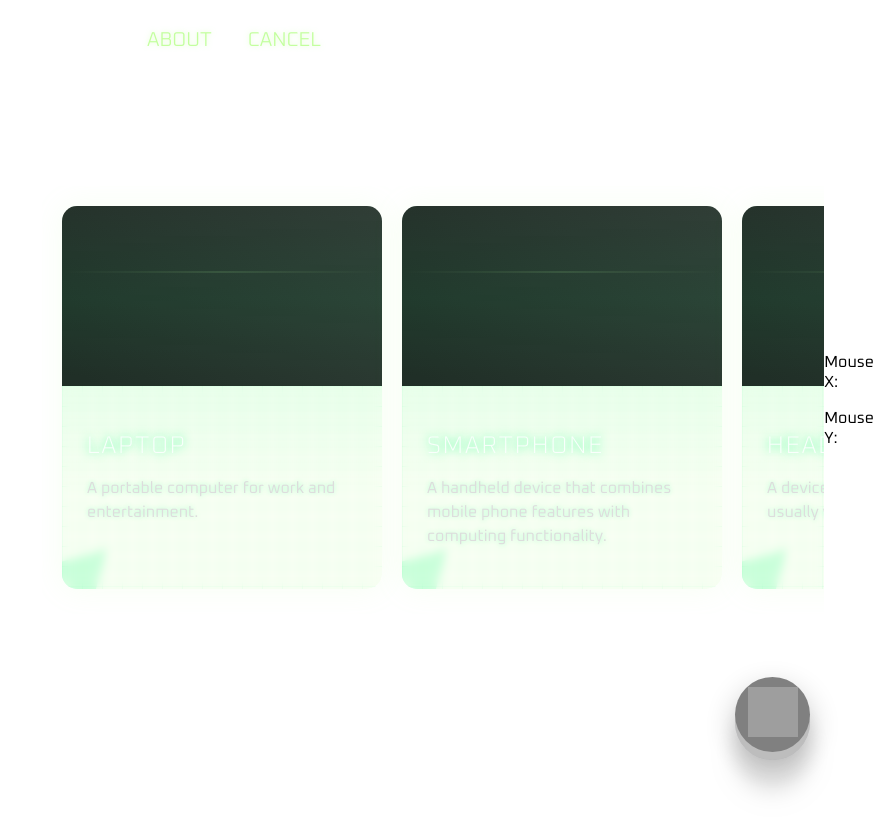
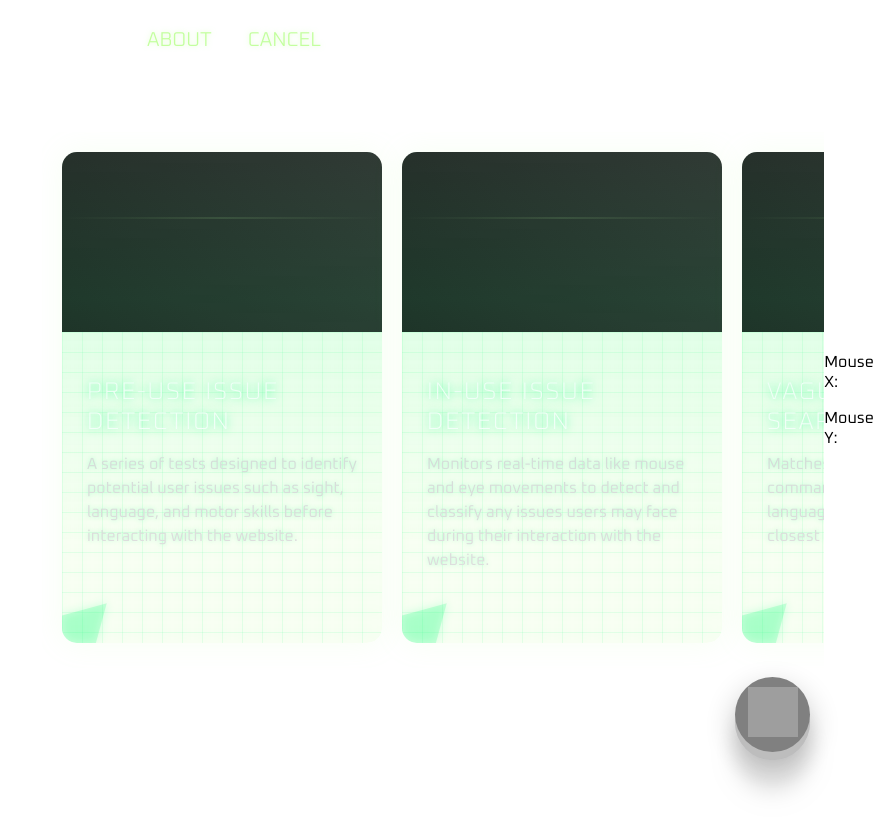
Before and after one commit to choobrendan/uncle, a React (Create React App) app: page /about in a window 1280 px wide. Shown: the top 832 px of the page, without its empty margins (406-1280 px from the left). Before the commit the page ends 800 px from the top, so only its background shows below. Built offline with nearby package versions, Linux system fonts and the light colour scheme; grey boxes are pictures that could not be loaded.

Commit message:
A lot changed

```diff
--- a/src/components/AboutCard.css
+++ b/src/components/AboutCard.css
@@ -9,7 +9,8 @@
 } */
 
 .card {
-    min-width: 320px;
+    min-width: 320px; /* Allow the width to expand based on content */
+    display: inline-block; /* Make the card inline to adjust based on content */
     border-radius: 15px;
     overflow: hidden;
     position: relative;
@@ -29,7 +30,6 @@
 .card-title {
     font-weight: 200;
     color: #fff;
-    font-size: 24px;
     margin-bottom: 15px;
     text-transform: uppercase;
     letter-spacing: 2px;
--- a/src/components/AboutCard.js
+++ b/src/components/AboutCard.js
@@ -1,19 +1,21 @@
 import React from 'react';
 import './AboutCard.css'; // Import the external CSS for styling
 
-const AboutCard = ({ item }) => {
+const AboutCard = ({ item, textSizeModifier }) => {
   return (
-    <div className="card">
+    <div className="card"style={{ minWidth: `${320 * textSizeModifier}px`}}>
       <div className="card-grid"></div>
       <div className="geometric-shape circle"></div>
       <div className="geometric-shape triangle"></div>
-      <div className="card-image">
-
-      </div>
+      <div className="card-image"></div>
       <div className="neon-line"></div>
       <div className="card-content">
-        <h2 className="card-title">{item.name}</h2>
-        <p className="card-text">{item.description}</p>
+        <h2 className="card-title" style={{ fontSize: `${24 * textSizeModifier}px` }}>
+          {item.name}
+        </h2>
+        <p className="card-text" style={{ fontSize: `${16 * textSizeModifier}px` }}>
+          {item.description}
+        </p>
       </div>
       <div className="scanline"></div>
     </div>
--- a/src/components/AboutCarousel.js
+++ b/src/components/AboutCarousel.js
@@ -1,19 +1,19 @@
 import React from 'react';
 import AboutCard from '../components/AboutCard';
 import "./AboutCarousel.css"
-const AboutCarousel = () => {
+const AboutCarousel = ({textSizeModifier}) => {
   const items = [
-    { name: 'Laptop', description: 'A portable computer for work and entertainment.' },
-    { name: 'Smartphone', description: 'A handheld device that combines mobile phone features with computing functionality.' },
-    { name: 'Headphones', description: 'A device for listening to audio, usually worn over or in the ears.' },
-    { name: 'Watch', description: 'A wristwatch used for telling time, often with additional features like fitness tracking.' },
-    { name: 'Camera', description: 'A device used to capture photos or videos.' },
+    { name: 'Pre-Use Issue Detection', description: 'A series of tests designed to identify potential user issues such as sight, language, and motor skills before interacting with the website.' },
+    { name: 'In-Use Issue Detection', description: 'Monitors real-time data like mouse and eye movements to detect and classify any issues users may face during their interaction with the website.' },
+    { name: 'Vague Prompt Search Function', description: 'Matches user input to existing commands or prompts using natural language processing to find the closest match.' },
+    { name: 'Website Customisation Function', description: "Adjusts the website's layout, font size, and components based on the user's needs and preferences to ensure accessibility and convenience." },
+    { name: 'App Guidance Function', description: ' Provides assistance by remembering past actions, predicting user behavior, and explaining actions to help users navigate and interact with the app more effectively.' },
   ];
 
   return (
     <div className="aboutCard" style={styles.aboutCard}>
       {items.map((item, index) => (
-        <AboutCard key={index} item={item} />
+        <AboutCard key={index} item={item} textSizeModifier={textSizeModifier}/>
       ))}
     </div>
   );
--- a/src/components/Background.js
+++ b/src/components/Background.js
@@ -2,7 +2,7 @@ import React, { useState, useEffect } from 'react';
 import FaceRender from '../components/FaceRender';
 import HandRender from '../components/HandRender';
 import "./Background.css"
-const Background = ({ showRender }) => {
+const Background = ({ showRender,brightnessIndex }) => {
   const [mouseX, setMouseX] = useState('');
   const [mouseY, setMouseY] = useState('');
   const [gazeX, setGazeX] = useState(0);
@@ -24,7 +24,7 @@ const Background = ({ showRender }) => {
   }, []);
 
   return (
-    <div className="bg">
+    <div className="bg" style={{filter:`brightness(${1*brightnessIndex}`}}>
       <div className="coordinates">
         <div className="mouse-coordinates">
           <div className="mouse-box">
--- a/src/components/Header.js
+++ b/src/components/Header.js
@@ -1,9 +1,9 @@
 
 import React from 'react';
 
-const Header = ({ item }) => {
+const Header = ({ item ,brightnessIndex, setBrightnessIndex}) => {
     return (
-<div className="header">
+<div className="header" style={{filter:`brightness(${1*brightnessIndex}`}}>
 <div className="centered">
   <a className="scifi-button" href="/about"><router-link to="/about">About</router-link></a>
   <a className="scifi-button" href="#0">Cancel</a>
--- a/src/index.js
+++ b/src/index.js
@@ -1,38 +1,79 @@
-import React, { useState } from 'react';
+import React, { useState, useEffect } from 'react';
 import ReactDOM from 'react-dom/client';
 import './index.css';
 import reportWebVitals from './reportWebVitals';
-import { BrowserRouter as Router, Routes, Route } from 'react-router-dom';
-import Home from './pages/Home'; // Assuming Home.js exists in the same directory
+import { BrowserRouter as Router, Routes, Route, useNavigate } from 'react-router-dom';
+import Home from './pages/Home';
 import About from './pages/About';
 import Header from './components/Header';
 
 function App() {
   const [selectionIndex, setSelectionIndex] = useState(-1);
+  const [textSizeModifier, setTextSizeModifier] = useState(1);
+  const navigate = useNavigate();
+  const [brightnessIndex, setBrightnessIndex]= useState(1);
+  useEffect(() => {
+    switch (selectionIndex) {
+      case 1:
+        setTextSizeModifier(prev => prev * 1.25);
+        break;
+      case 2:
+        setTextSizeModifier(prev => prev / 1.25);
+
+        break;
+      case 5:
+        setBrightnessIndex(prev => prev*1.1)
+        break;
+        case 6:
+          setBrightnessIndex(prev => prev/1.1)
+          break;
+      case 7:
+        navigate('/');
+        break;
+      case 8:
+        navigate('/about');
+        break;
+      default:
+        break;
+    }
+    setSelectionIndex(-1);
+  }, [selectionIndex, navigate]);
 
   return (
-    <Router>
     <React.StrictMode>
-        <Header />
+
+      <Header setBrightnessIndex={setBrightnessIndex}
+                    brightnessIndex={brightnessIndex}/>
       <Routes>
         <Route
           path="/"
-            element={<Home selectionIndex={selectionIndex} setSelectionIndex={setSelectionIndex} />}
+          element={<Home
+                    selectionIndex={selectionIndex}
+                    setSelectionIndex={setSelectionIndex}
+                    textSizeModifier={textSizeModifier}
+                    setBrightnessIndex={setBrightnessIndex}
+                    brightnessIndex={brightnessIndex}
+                  />}
         />
         <Route
           path="/about"
-            element={<About selectionIndex={selectionIndex} setSelectionIndex={setSelectionIndex} />}
+          element={<About
+                    selectionIndex={selectionIndex}
+                    setSelectionIndex={setSelectionIndex}
+                    textSizeModifier={textSizeModifier}
+                    setBrightnessIndex={setBrightnessIndex}
+                    brightnessIndex={brightnessIndex}
+                  />}
         />
       </Routes>
     </React.StrictMode>
-    </Router>
   );
 }
 
 const root = ReactDOM.createRoot(document.getElementById('root'));
-root.render(<App />);
-
-// If you want to start measuring performance in your app, pass a function
-// to log results (for example: reportWebVitals(console.log))
-// or send to an analytics endpoint. Learn more: https://bit.ly/CRA-vitals
+root.render(
+  <Router>
+    <App />
+  </Router>
+);
 reportWebVitals();
--- a/src/pages/About.js
+++ b/src/pages/About.js
@@ -2,15 +2,17 @@ import React, { useState } from 'react';
 import AboutCarousel from '../components/AboutCarousel';
 import Background from '../components/Background';
 import VoiceButton from '../components/VoiceButton';
-const AboutPage = ({setSelectionIndex, selectionIndex}) => {
+const AboutPage = ({setSelectionIndex, selectionIndex,textSizeModifier,brightnessIndex, setBrightnessIndex}) => {
   const [showRender, setShowRender] = useState(true);
 
   return (
-    <div class="aboutBody" style={{ height: '100vh', display: 'flex', alignItems: 'center', justifyContent: 'center' }}>
+    <div class="aboutBody" style={{ height: '100vh', display: 'flex', alignItems: 'center', justifyContent: 'center', filter:`brightness(${1*brightnessIndex}` }}>
 
-      <AboutCarousel />
-      <Background showRender={false} />
+      <AboutCarousel textSizeModifier={textSizeModifier}/>
       <VoiceButton setSelectionIndex={setSelectionIndex} selectionIndex={selectionIndex} />
+      <Background showRender={false} setBrightnessIndex={setBrightnessIndex}
+                    brightnessIndex={brightnessIndex}/>
+
     </div>
   );
 };
--- a/src/pages/Home.css
+++ b/src/pages/Home.css
@@ -1,6 +1,8 @@
 @import url('https://fonts.googleapis.com/css2?family=Orbitron:wght@400..900&family=Oxanium:wght@200..800&display=swap');
 
-  .body {}
+body {
+
+}
 
 
 
@@ -152,8 +154,9 @@
   /* Position the front and back side */
   .flip-card-front,
   .flip-card-back {
-    backdrop-filter: blur(16px) saturate(180%);
-    -webkit-backdrop-filter: blur(16px) saturate(180%);
+    -webkit-backdrop-filter: blur(16px) saturate(180%) !important;
+    backdrop-filter: blur(16px) saturate(180%)!important;
+
     background-color: rgba(17, 25, 40, 0.25);
     border-radius: 12px;
     border: 1px solid rgba(255, 255, 255, 0.125);
```
Also changed, not shown: src/pages/Home.js (+9 -19 lines). Lines whose indentation alone changed are shown as unchanged.
